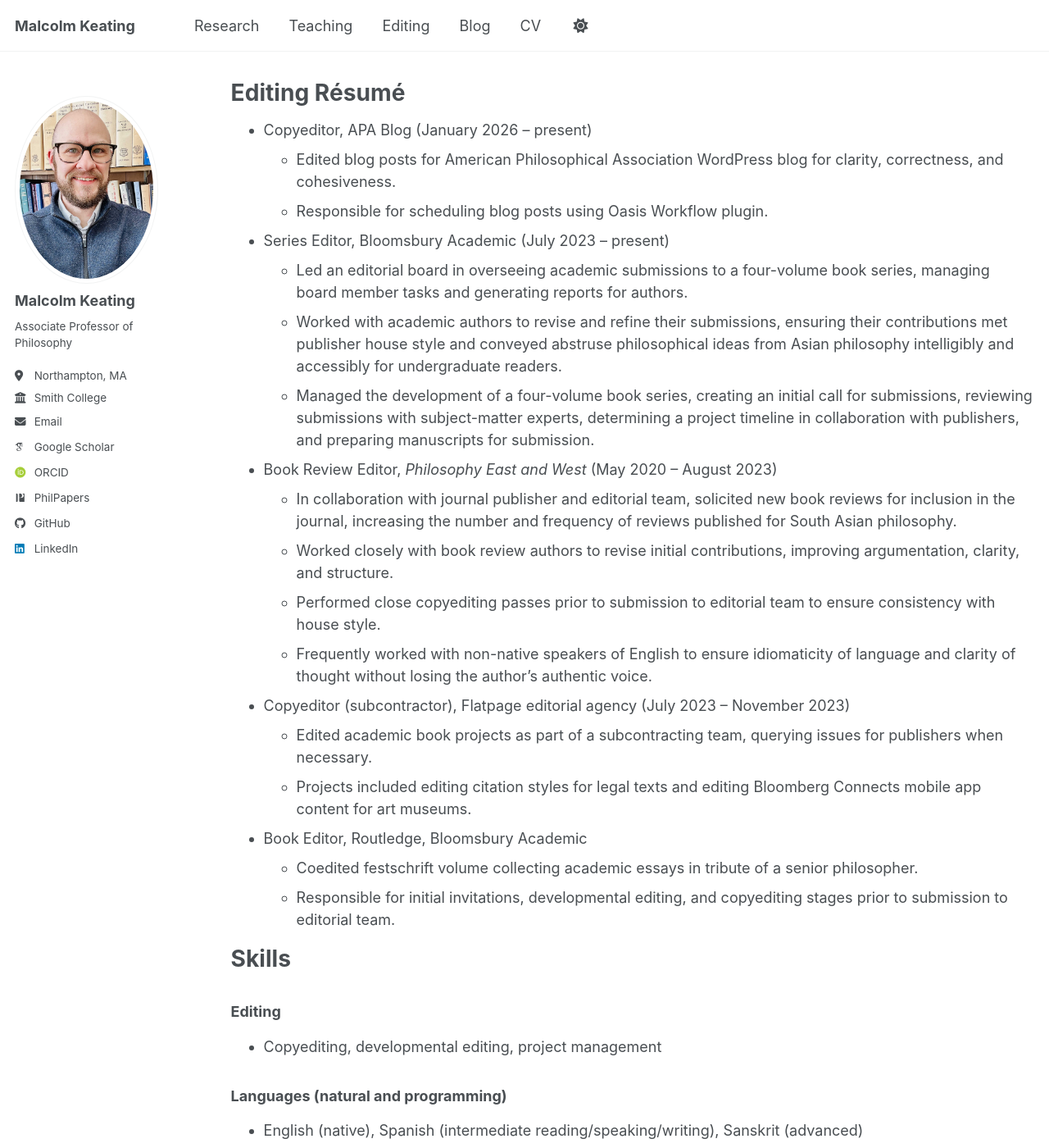
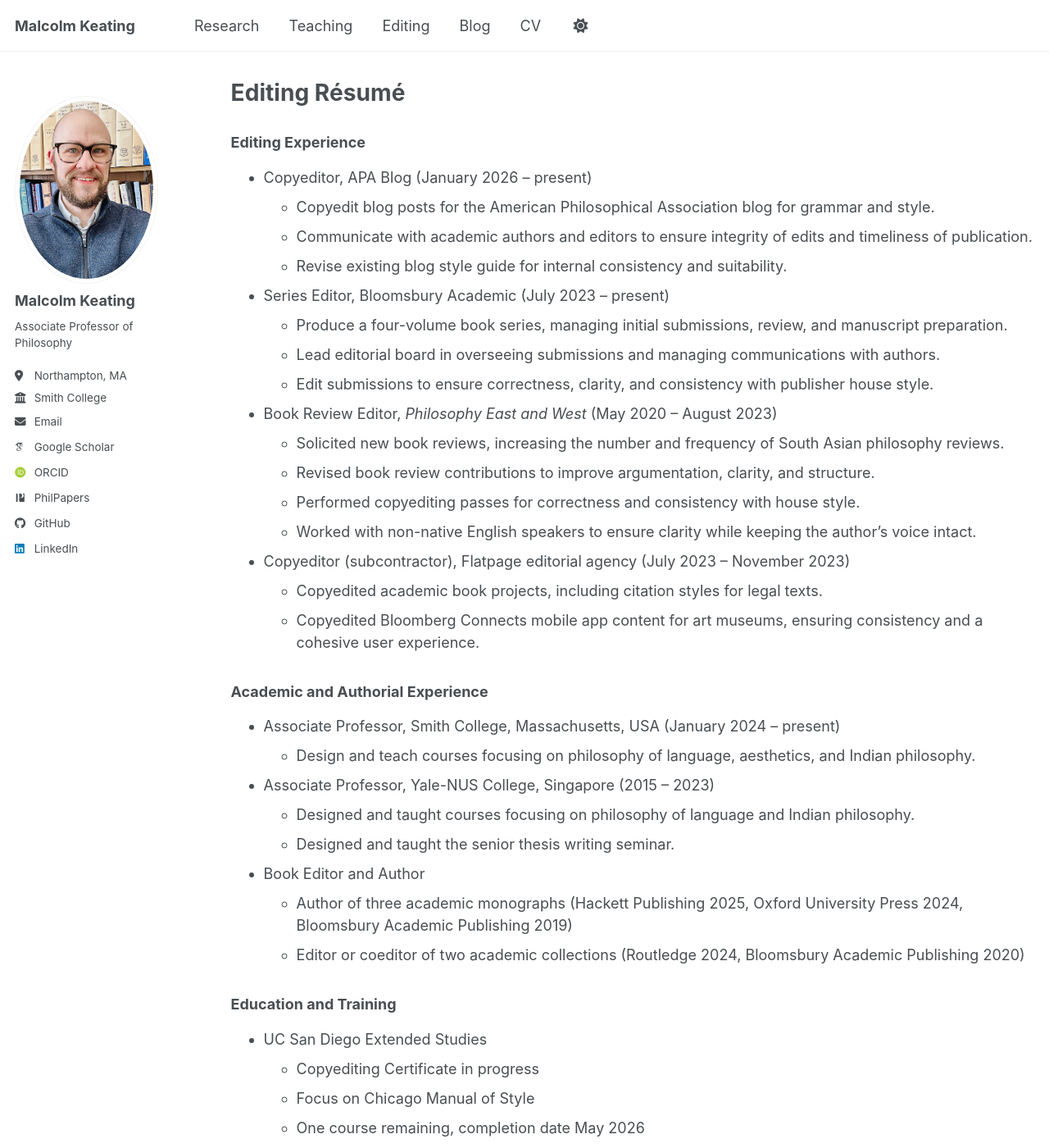
Before and after one commit to malcolmkeating/malcolmkeating.github.io, a Jekyll site: the page built from _pages/editingresume.md, in a window 1280 px wide and 1400 px high. Shown: the whole window at 82% size. Built offline with Jekyll 4.4.1, drawn with Linux system fonts in a browser that asks for light colours; some web fonts are replaced; a script bundle is joined from its source files by our own code; library files that are not in the unit come from our copies; some of the changed text lies outside the part shown.

Commit message:
Add files via upload
replace old resume to match updated

```diff
--- a/_pages/editingresume.md
+++ b/_pages/editingresume.md
@@ -9,52 +9,60 @@ redirect_from:
 
 {% include base_path %}
 
+### Editing Experience ###
+
 * Copyeditor, APA Blog (January 2026 – present)
-  * Edited blog posts for American Philosophical Association WordPress blog for clarity, correctness, and cohesiveness.
-  * Responsible for scheduling blog posts using Oasis Workflow plugin.
+  *	Copyedit blog posts for the American Philosophical Association blog for grammar and style.
+  *	Communicate with academic authors and editors to ensure integrity of edits and timeliness of publication.
+  *	Revise existing blog style guide for internal consistency and suitability.
 
 * Series Editor, Bloomsbury Academic (July 2023 – present)
-  * Led an editorial board in overseeing academic submissions to a four-volume book series, managing board member tasks and generating reports for authors.
-  * Worked with academic authors to revise and refine their submissions, ensuring their contributions met publisher house style and conveyed abstruse philosophical ideas from Asian philosophy intelligibly and accessibly for undergraduate readers.
-  * Managed the development of a four-volume book series, creating an initial call for submissions, reviewing submissions with subject-matter experts, determining a project timeline in collaboration with publishers, and preparing manuscripts for submission.
+  * Produce a four-volume book series, managing initial submissions, review, and manuscript preparation.
+  * Lead editorial board in overseeing submissions and managing communications with authors.
+  * Edit submissions to ensure correctness, clarity, and consistency with publisher house style.
 
 * Book Review Editor, *Philosophy East and West* (May 2020 – August 2023)
-  * In collaboration with journal publisher and editorial team, solicited new book reviews for inclusion in the journal, increasing the number and frequency of reviews published for South Asian philosophy.
-  * Worked closely with book review authors to revise initial contributions, improving argumentation, clarity, and structure.
-  * Performed close copyediting passes prior to submission to editorial team to ensure consistency with house style.
-  * Frequently worked with non-native speakers of English to ensure idiomaticity of language and clarity of thought without losing the author's authentic voice.
+  * Solicited new book reviews, increasing the number and frequency of South Asian philosophy reviews.
+  * Revised book review contributions to improve argumentation, clarity, and structure.
+  * Performed copyediting passes for correctness and consistency with house style.
+  * Worked with non-native English speakers to ensure clarity while keeping the author's voice intact.
 
 * Copyeditor (subcontractor), Flatpage editorial agency (July 2023 – November 2023)
-  * Edited academic book projects as part of a subcontracting team, querying issues for publishers when necessary.
-  * Projects included editing citation styles for legal texts and editing Bloomberg Connects mobile app content for art museums.
+  * Copyedited academic book projects, including citation styles for legal texts.
+  * Copyedited Bloomberg Connects mobile app content for art museums, ensuring consistency and a cohesive user experience.
 
-* Book Editor, Routledge, Bloomsbury Academic
-  * Coedited festschrift volume collecting academic essays in tribute of a senior philosopher.
-  * Responsible for initial invitations, developmental editing, and copyediting stages prior to submission to editorial team.
+### Academic and Authorial Experience ###
+* Associate Professor, Smith College, Massachusetts, USA (January 2024 – present)
+  * Design and teach courses focusing on philosophy of language, aesthetics, and Indian philosophy.
 
-Skills
-======
+* Associate Professor, Yale-NUS College, Singapore (2015 – 2023)
+  * Designed and taught courses focusing on philosophy of language and Indian philosophy.
+  * Designed and taught the senior thesis writing seminar.
 
-### Editing ###
-* Copyediting, developmental editing, project management
+* Book Editor and Author
+  * Author of three academic monographs (Hackett Publishing 2025, Oxford University Press 2024, Bloomsbury Academic Publishing 2019)
+  * Editor or coeditor of two academic collections (Routledge 2024, Bloomsbury Academic Publishing 2020)
 
-### Languages (natural and programming) ###
-* English (native), Spanish (intermediate reading/speaking/writing), Sanskrit (advanced)
-* Markdown (basic competence)
-* Python 3 (basic competence)
+### Education and Training ###
+* UC San Diego Extended Studies
+  * Copyediting Certificate in progress
+  * Focus on Chicago Manual of Style
+  * One course remaining, completion date May 2026
 
-Tools
-======
-### Word processing and editing ###
-* MS Word, LaTeX
-* Zotero citation manager, BibTeX
+* PhD, University of Texas at Austin, 2015
+  * Philosophy, with a focus on language and Sanskrit
 
-### Other technical tools ###
-* Visual Basic for Applications (VBA)
-* WordPress
-* GitHub, Sourcetree
+* MA, University of Missouri – St. Louis, 2006
+  * Philosophy, with a focus on language and mind
 
-Certifications and coursework
-======
-* Copyediting Certificate, UC San Diego Division of Extended Studies (in progress)
-* Introduction to Python 3 Programming, Utah Valley University
+* BA, Grove City College, 2000
+  * English literature and Spanish language double major
+
+### Tools and Languages ###
+* MS Word, LaTeX, Visual Basic for Applications (VBA), WordPress
+* Markdown, HTML (basic)
+* Advanced Sanskrit competence
+
+### Professional Memberships ###
+* American Philosophical Association
+* Editorial Freelancer’s Association
```
